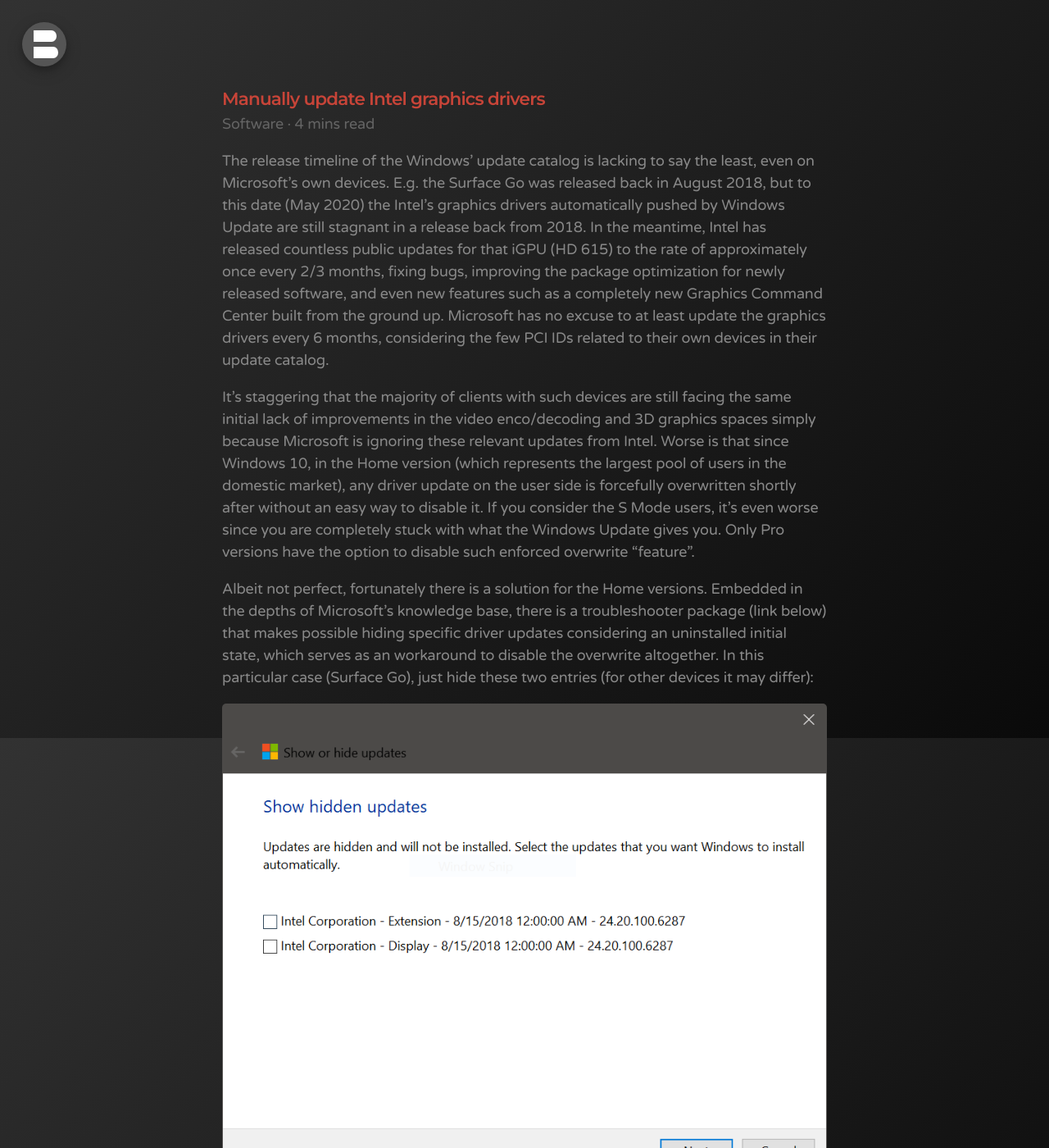
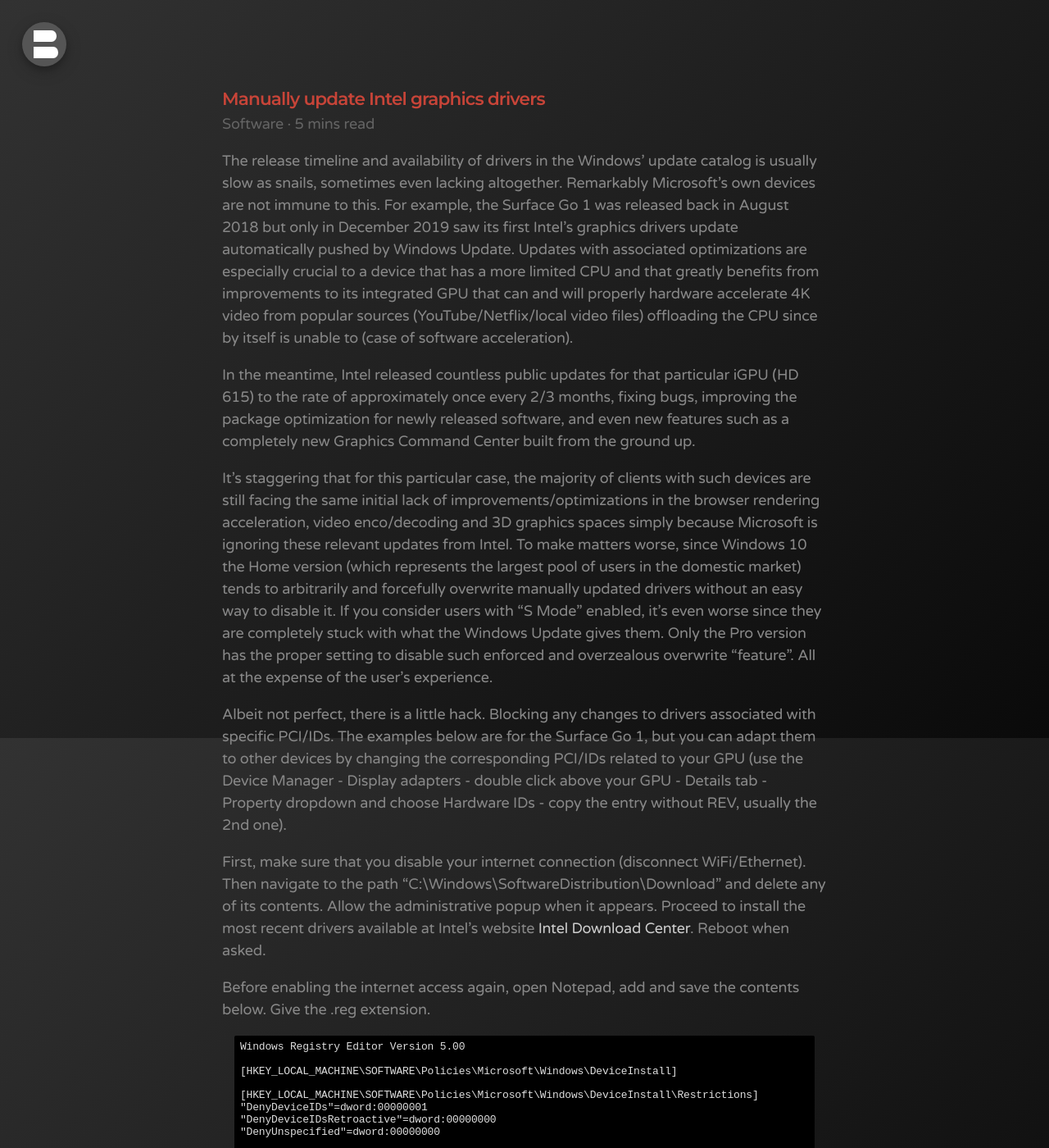
Before and after one commit to bonina/bonina.github.io, a Jekyll site: the page built from _posts/software/2020/2020-05-12-manually -update-intel-graphics-drivers.md, in a window 1280 px wide and 1400 px high. Shown: the whole window at 82% size. Built offline with Jekyll 4.4.1, drawn with Linux system fonts in a browser that asks for light colours; some of the changed text lies outside the part shown.

Commit message:
Update 2020-05-12-manually -update-intel-graphics-drivers.md

```diff
--- a/_posts/software/2020/2020-05-12-manually -update-intel-graphics-drivers.md
+++ b/_posts/software/2020/2020-05-12-manually -update-intel-graphics-drivers.md
@@ -5,17 +5,37 @@
 published: true
 ---
 
-The release timeline of the Windows' update catalog is lacking to say the least, even on Microsoft's own devices. E.g. the Surface Go was released back in August 2018, but to this date (May 2020) the Intel's graphics drivers automatically pushed by Windows Update are still stagnant in a release back from 2018. In the meantime, Intel has released countless public updates for that iGPU (HD 615) to the rate of approximately once every 2/3 months, fixing bugs, improving the package optimization for newly released software, and even new features such as a completely new Graphics Command Center built from the ground up. Microsoft has no excuse to at least update the graphics drivers every 6 months, considering the few PCI IDs related to their own devices in their update catalog.
+The release timeline and availability of drivers in the Windows' update catalog is usually slow as snails, sometimes even lacking altogether. Remarkably Microsoft's own devices are not immune to this. For example, the Surface Go 1 was released back in August 2018 but only in December 2019 saw its first Intel's graphics drivers update automatically pushed by Windows Update. Updates with associated optimizations are especially crucial to a device that has a more limited CPU and that greatly benefits from improvements to its integrated GPU that can and will properly hardware accelerate 4K video from popular sources (YouTube/Netflix/local video files) offloading the CPU since by itself is unable to (case of software acceleration).
 
-It's staggering that the majority of clients with such devices are still facing the same initial lack of improvements in the video enco/decoding and 3D graphics spaces simply because Microsoft is ignoring these relevant updates from Intel. Worse is that since Windows 10, in the Home version (which represents the largest pool of users in the domestic market), any driver update on the user side is forcefully overwritten shortly after without an easy way to disable it. If you consider the S Mode users, it’s even worse since you are completely stuck with what the Windows Update gives you. Only Pro versions have the option to disable such enforced overwrite "feature".
+In the meantime, Intel released countless public updates for that particular iGPU (HD 615) to the rate of approximately once every 2/3 months, fixing bugs, improving the package optimization for newly released software, and even new features such as a completely new Graphics Command Center built from the ground up.
 
-Albeit not perfect, fortunately there is a solution for the Home versions. Embedded in the depths of Microsoft's knowledge base, there is a troubleshooter package (link below) that makes possible hiding specific driver updates considering an uninstalled initial state, which serves as an workaround to disable the overwrite altogether. In this particular case (Surface Go), just hide these two entries (for other devices it may differ):
+It's staggering that for this particular case, the majority of clients with such devices are still facing the same initial lack of improvements/optimizations in the browser rendering acceleration, video enco/decoding and 3D graphics spaces simply because Microsoft is ignoring these relevant updates from Intel. To make matters worse, since Windows 10 the Home version (which represents the largest pool of users in the domestic market) tends to arbitrarily and forcefully overwrite manually updated drivers without an easy way to disable it. If you consider users with “S Mode” enabled, it’s even worse since they are completely stuck with what the Windows Update gives them. Only the Pro version has the proper setting to disable such enforced and overzealous overwrite "feature". All at the expense of the user's experience.
 
-![Surface Go hide update entries](/public/download/show-hide-updates.png)
+Albeit not perfect, there is a little hack. Blocking any changes to drivers associated with specific PCI/IDs. The examples below are for the Surface Go 1, but you can adapt them to other devices by changing the corresponding PCI/IDs related to your GPU (use the Device Manager - Display adapters - double click above your GPU - Details tab - Property dropdown and choose Hardware IDs - copy the entry without REV, usually the 2nd one).
 
-The downside is that in case Microsoft updates that hidden driver in their catalog, it will revert and forcefully overwrite the one already in the system. The only fix to this is to repeat the process of running the troubleshooter package and hide that new driver right after uninstalling it. Only then you should update to the newer graphics driver available in the Intel's Download Center (link below).
+First, make sure that you disable your internet connection (disconnect WiFi/Ethernet). Then navigate to the path "C:\Windows\SoftwareDistribution\Download" and delete any of its contents. Allow the administrative popup when it appears. Proceed to install the most recent drivers available at Intel's website [Intel Download Center](https://downloadcenter.intel.com/product/96554/Intel-HD-Graphics-615). Reboot when asked.
 
-[Microsoft's "show or hide updates" troubleshooter package](https://support.microsoft.com/en-us/help/3183922/how-to-temporarily-prevent-a-windows-update-from-reinstalling-in-windo)<br>
-<small>(click on: 'Download Download the "Show or hide updates" troubleshooter package now.')</small>
+Before enabling the internet access again, open Notepad, add and save the contents below. Give the .reg extension.
 
-[Intel Download Center (graphics driver updates for HD 615 - Surface Go's iGPU)](https://downloadcenter.intel.com/product/96554/Intel-HD-Graphics-615)
+<p class="message">Windows Registry Editor Version 5.00<br>
+<br>
+[HKEY_LOCAL_MACHINE\SOFTWARE\Policies\Microsoft\Windows\DeviceInstall]<br>
+<br>
+[HKEY_LOCAL_MACHINE\SOFTWARE\Policies\Microsoft\Windows\DeviceInstall\Restrictions]<br>
+"DenyDeviceIDs"=dword:00000001<br>
+"DenyDeviceIDsRetroactive"=dword:00000000<br>
+"DenyUnspecified"=dword:00000000<br>
+<br>
+[HKEY_LOCAL_MACHINE\SOFTWARE\Policies\Microsoft\Windows\DeviceInstall\Restrictions\DenyDeviceIDs]<br>
+"1"="PCI\\VEN_8086&DEV_591E&SUBSYS_1182152D"</p>
+
+These entries will disable ANY iGPU driver changes, even the ones that Windows Update tries to forcefully update (with older ones).
+
+When the time to manually update for a newer one comes, you just need to temporarily disable those entries. Make another .reg file with the contents below, and run it when you need to install the newer drivers. Also, repeat the steps above, specifically disabling the internet access and then clearing the content of the folder "C:\Windows\SoftwareDistribution\Download".
+
+<p class="message">Windows Registry Editor Version 5.00<br>
+<br>
+[HKEY_LOCAL_MACHINE\SOFTWARE\Policies\Microsoft\Windows\DeviceInstall\Restrictions\DenyDeviceIDs]<br>
+"1"=-</p>
+
+To make sure everything stays updated, just reapply the first .reg file again.
```
